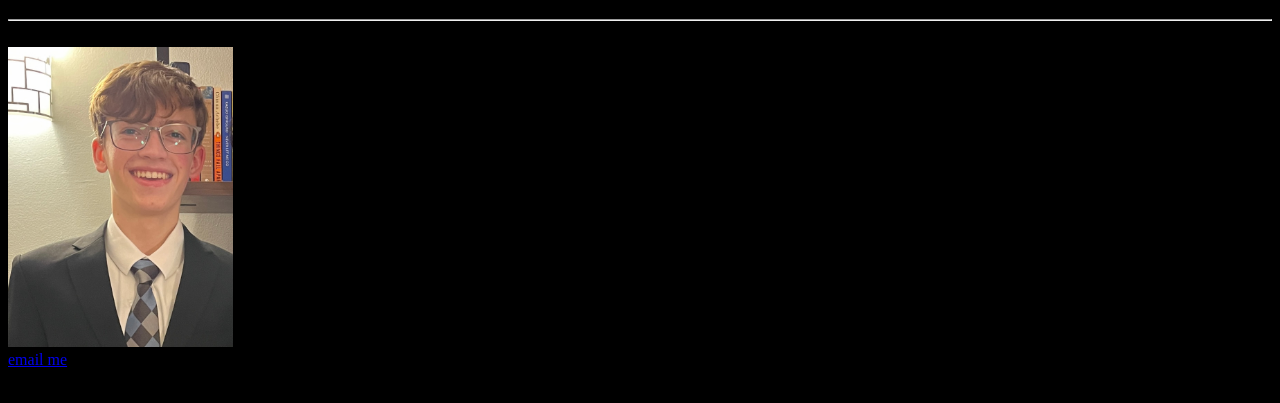
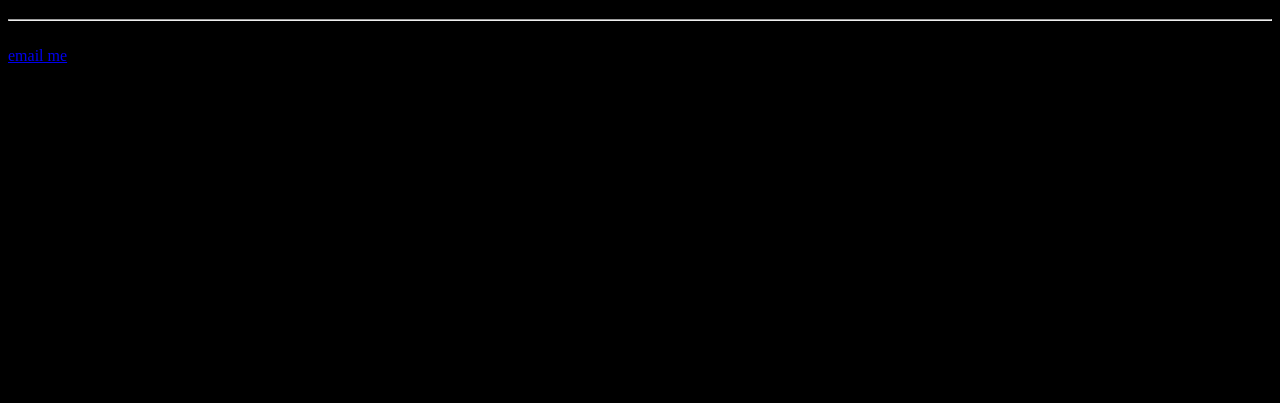
Before and after one commit to eli-bird/eli-bird.github.io, a plain HTML site: page profile.html in a window 1280 px wide. Shown: the part 61-464 px from the top of the page. Drawn offline with Linux system fonts and the light colour scheme.

Commit message:
took down image

```diff
--- a/profile.html
+++ b/profile.html
@@ -13,8 +13,8 @@
     <body style="background-color: rgb(0, 0, 0);">
         <h1>Who is Eli Bird?</h1>
         <hr>
-        <br>
-        <img src="/images/IMG_E5140.JPG" height=300 alt="This is a picture of me" title="me">
+        <be>
+        <! --<img src="/images/IMG_E5140.JPG" height=300 alt="This is a picture of me" title="me">-->
         <br>
         <a href="mailto:ebird@queensmetro.com" target=_blank title="my email">
             email me
```
